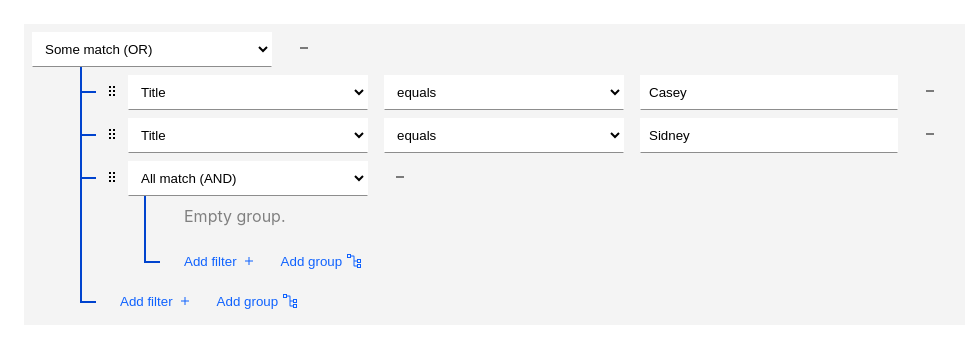
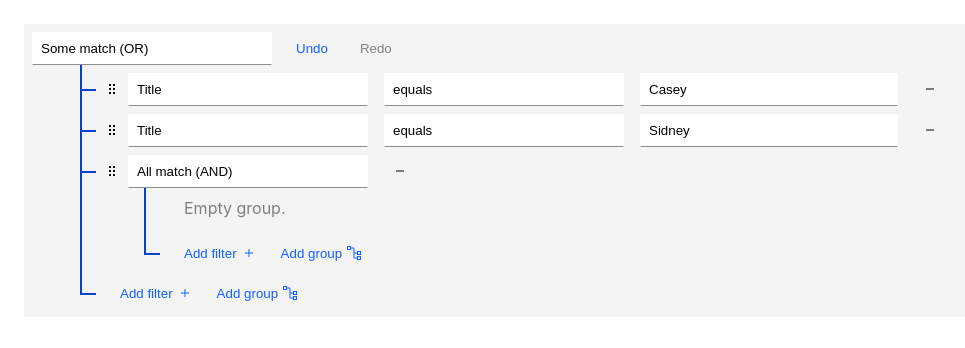
Before and after one commit to gillibrand/rules, a React (Vite) app: page / in a window 1280 px wide. Both pictures are taken after a click on the button "Add group". Shown: the top 348 px of the page, without its empty margins (0-965 px from the left). Built offline with nearby package versions, Linux system fonts and the light colour scheme.

Commit message:
single level undo

```diff
--- a/src/RuleController.ts
+++ b/src/RuleController.ts
@@ -1,5 +1,5 @@
-import { createContext } from "react";
-import { AnyRuleData, GroupOperator, RuleGroupData } from "./types";
+import { createContext } from 'react';
+import { AnyRuleData, GroupOperator, RuleGroupData } from './types';
 
 interface RuleContextType {
   controller: RuleController;
@@ -20,6 +20,12 @@ interface RuleController {
    * that render.
    */
   getNewRuleId(): string | undefined;
+
+  canUndo(): boolean;
+  canRedo(): boolean;
+
+  undo(): void;
+  redo(): void;
 }
 
 export type { RuleController };
--- a/src/RuleGroup.tsx
+++ b/src/RuleGroup.tsx
@@ -43,6 +43,14 @@ function RuleGroup({ group, parentGroup }: Props) {
     );
   }
 
+  function onUndo() {
+    controller.undo();
+  }
+
+  function onRedo() {
+    controller.redo();
+  }
+
   const collapsedHeightPx = parentGroup?.rules.length == 1 ? 41 : undefined;
 
   function onRemoveGroup() {
@@ -64,10 +72,44 @@ function RuleGroup({ group, parentGroup }: Props) {
   const shouldAnimateIn = controller.getNewRuleId() === group.id;
   useAnimateIn(shouldAnimateIn, ref, collapsedHeightPx);
 
+  function renderHeaderButtons(isRoot: boolean) {
+    if (isRoot) {
+      return (
+        <>
+          <button
+            className="ghostButton"
+            onClick={onUndo}
+            disabled={!controller.canUndo()}
+          >
+            Undo
+          </button>
+
+          <button
+            className="ghostButton"
+            onClick={onRedo}
+            disabled={!controller.canRedo()}
+          >
+            Redo
+          </button>
+        </>
+      );
+    } else {
+      return (
+        <button
+          className="iconButton"
+          onClick={onRemoveGroup}
+          title="Delete rule group"
+        >
+          <i className="removeIcon" />
+        </button>
+      );
+    }
+  }
+
   // We might have a root, unwrapped RuleGroup. It has no guideline next to it and doesn't need to
   // animate. Nested RuleGroups need to be an an AnyRuleWrapper animation wrapper that also adds
   // guidelines.
-  const ruleGroup = (
+  const ruleGroupEl = (
     <div className={cx('RuleGroup', { 'RuleGroup--isRoot': !parentGroup })}>
       {/* Header with AND/OR select*/}
       <div className="RuleGroup__header">
@@ -84,13 +126,7 @@ function RuleGroup({ group, parentGroup }: Props) {
           </select>
         </div>
 
-        <button
-          className="iconButton"
-          onClick={onRemoveGroup}
-          title="Delete rule group"
-        >
-          <i className="removeIcon" />
-        </button>
+        {renderHeaderButtons(!parentGroup)}
       </div>
 
       {/* Rules in this group (can be subgroups) */}
@@ -133,11 +169,11 @@ function RuleGroup({ group, parentGroup }: Props) {
   );
 
   if (!parentGroup) {
-    return ruleGroup;
+    return ruleGroupEl;
   } else {
     return (
       <div className="AnyRuleWrapper" ref={ref}>
-        {ruleGroup}
+        {ruleGroupEl}
       </div>
     );
   }
--- a/src/rules.scss
+++ b/src/rules.scss
@@ -24,6 +24,7 @@
 .RuleGroup__emptyMessage {
   // padding: 0.25rem 000 0.25rem;
   padding-top: 0.5rem;
+  // font-size: 0.8rem;
 }
 
 // These create the blue guidelines. Top group does NOT have one next to it.
@@ -103,6 +104,8 @@
 select,
 input[type='text'],
 .Select {
+  appearance: none;
+  border-radius: 0;
   background-color: white;
   border: solid 1px transparent;
   border-bottom-color: rgb(141, 141, 141);
@@ -174,17 +177,21 @@ input[type='text'],
   border: none;
   background-color: transparent;
   color: #0f62fe;
-  cursor: pointer;
   vertical-align: middle;
   display: inline-flex;
   align-items: center;
   gap: 0.25rem;
 
+  &:disabled {
+    color: gray;
+  }
+
   &:active {
     color: #0043ce;
   }
 
-  &:hover {
+  &:not(:disabled):hover {
+    cursor: pointer;
     background-color: #f1f1f1;
     background-color: darken(#f1f1f1, 7%);
   }
@@ -219,4 +226,5 @@ input[type='text'],
 .RuleGroup--isRoot {
   // rules and group have top padding to separate them, but nothing on the outer sides and bottom
   padding: 0 0.5rem 0.5rem 0.5rem;
+  overflow: auto;
 }
--- a/src/useRuleGroup.tsx
+++ b/src/useRuleGroup.tsx
@@ -1,7 +1,7 @@
-import React, { useRef, useState } from "react";
-import { RuleContext, RuleController } from "./RuleController";
-import { RuleGroup } from "./RuleGroup";
-import { RuleGroupData } from "./types";
+import { useRef, useState } from 'react';
+import { RuleContext, RuleController } from './RuleController';
+import { RuleGroup } from './RuleGroup';
+import { RuleGroupData } from './types';
 
 interface Cloned {
   root: RuleGroupData;
@@ -15,6 +15,7 @@ function cloneGroup(root: RuleGroupData, target: RuleGroupData): Cloned | null {
     if (target.id === current.id) {
       newTarget = {
         ...target,
+        rules: [...target.rules],
       };
 
       return newTarget;
@@ -25,7 +26,7 @@ function cloneGroup(root: RuleGroupData, target: RuleGroupData): Cloned | null {
 
     for (let i = 0; i < newRules.length; i++) {
       const child = newRules[i];
-      if (child.type !== "group") continue;
+      if (child.type !== 'group') continue;
 
       const newChildGroup = recurse(child);
       if (newChildGroup) {
@@ -60,11 +61,45 @@ interface Result {
 }
 
 function useRuleGroup({ initialGroup }: Props): Result {
-  const [rootGroup, setRootGroup] = useState(initialGroup);
+  const [rootGroup, _setRootGroup] = useState(initialGroup);
+  const [undoState, setUndoState] = useState<RuleGroupData | undefined>();
+  const [redoState, setRedoState] = useState<RuleGroupData | undefined>();
+
+  function setRootGroup(newRootGroup: RuleGroupData) {
+    console.info('>>> undo1', undoState, rootGroup, redoState);
+    setUndoState(rootGroup);
+    _setRootGroup(newRootGroup);
+    setRedoState(undefined);
+    setTimeout(() => {
+      console.info('>>> undo2', rootGroup, newRootGroup, undefined);
+    }, 100);
+  }
 
   const newRuleIdRef = useRef<string | undefined>();
 
   const controller: RuleController = {
+    canRedo() {
+      return !!redoState;
+    },
+
+    canUndo() {
+      return !!undoState;
+    },
+
+    undo() {
+      if (!undoState) return;
+      setRedoState(rootGroup);
+      _setRootGroup(undoState);
+      setUndoState(undefined);
+    },
+
+    redo() {
+      if (!redoState) return;
+      setUndoState(rootGroup);
+      _setRootGroup(redoState);
+      setRedoState(undefined);
+    },
+
     getNewRuleId() {
       return newRuleIdRef.current;
     },
@@ -85,7 +120,9 @@ function useRuleGroup({ initialGroup }: Props): Result {
       const cloned = cloneGroup(rootGroup, toGroup);
       if (!cloned) return;
 
-      if (rule.type === "group") {
+      console.info('>>> clone', cloned.root === rootGroup);
+
+      if (rule.type === 'group') {
         cloned.target.rules.push(rule);
         setRootGroup(cloned.root);
         return;
@@ -93,7 +130,7 @@ function useRuleGroup({ initialGroup }: Props): Result {
 
       // is a rule
       const firstGroupIndex = cloned.target.rules.findIndex((cond) => {
-        if (cond.type == "group") return true;
+        if (cond.type == 'group') return true;
       });
 
       if (firstGroupIndex === -1) {
```
